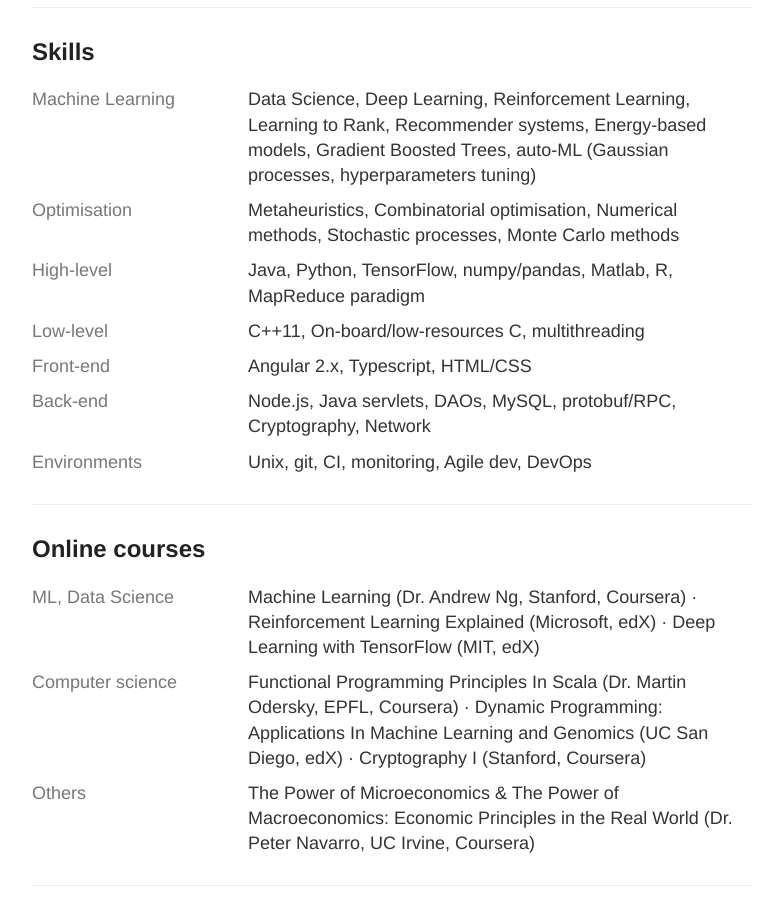
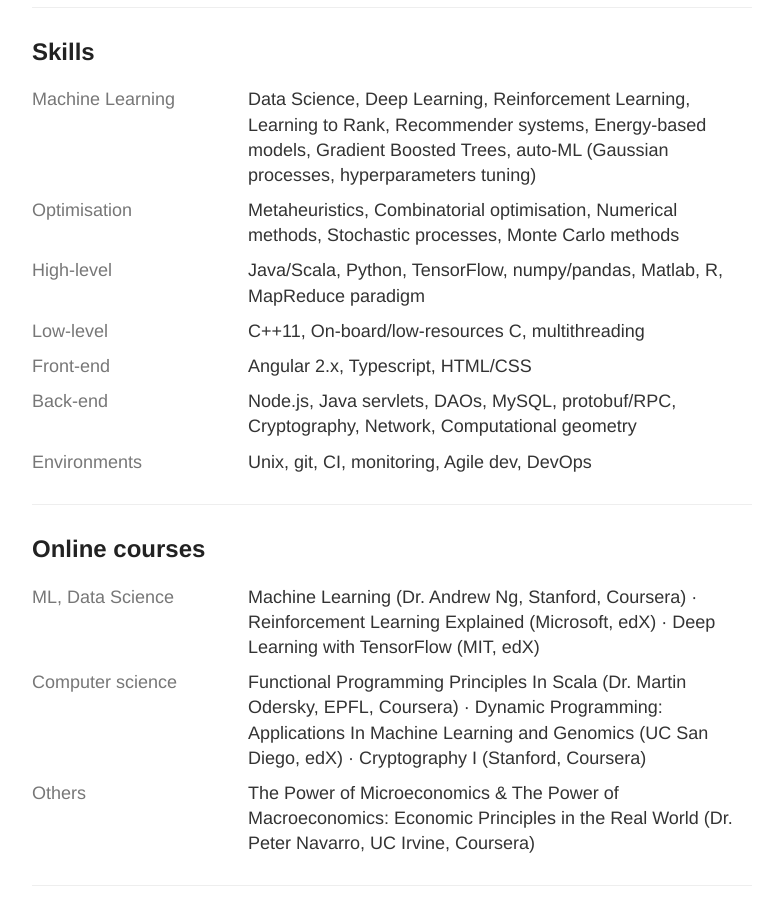
Before and after one commit to leonicoletti/leonicoletti.github.io, a Jekyll site: the page built from curriculum.html, in a window 1280 px wide and 900 px high, scrolled down 1933 px. Shown: the whole window, without its empty margins (248-1031 px from the left). Built offline with Jekyll 4.4.1, drawn with Linux system fonts in a browser that asks for light colours.

Commit message:
Computational geometry & Scala added.

```diff
--- a/_config.yml
+++ b/_config.yml
@@ -2,7 +2,7 @@
 name: Léo Nicoletti
 description: Senior Machine Learning scientist, research engineer
 avatar: https://avatars1.githubusercontent.com/u/12911256?s=460&v=4
-long_description: I am a Research Engineer in Grenoble, working on Machine Learning and applied mathematics problems. I have a strong interest in all AI-related fields, especially Reinforcement Learning. I graduated from the Grenoble Institute of Technology (ENSIMAG) in 2016.
+long_description: I am a Research Engineer in Grenoble, working on Machine Learning and applied mathematics problems. I have a strong interest in all AI-related fields and mathematics for the industry. I graduated from the Grenoble Institute of Technology (ENSIMAG) in 2016.
 
 disqus:
 google_analytics: UA-154208473-1
--- a/curriculum.html
+++ b/curriculum.html
@@ -56,7 +56,7 @@
       </div>
     <div class="row">
       <div class="column-left">High-level</div>
-      <div class="column-right">Java, Python, TensorFlow, numpy/pandas, Matlab, R, MapReduce paradigm</div>
+      <div class="column-right">Java/Scala, Python, TensorFlow, numpy/pandas, Matlab, R, MapReduce paradigm</div>
     </div>
     <div class="row">
       <div class="column-left">Low-level</div>
@@ -68,7 +68,7 @@
     </div>
     <div class="row">
       <div class="column-left">Back-end</div>
-      <div class="column-right">Node.js, Java servlets, DAOs, MySQL, protobuf/RPC, Cryptography, Network</div>
+      <div class="column-right">Node.js, Java servlets, DAOs, MySQL, protobuf/RPC, Cryptography, Network, Computational geometry</div>
     </div>
     <div class="row">
       <div class="column-left">Environments</div>
```
Also changed, not shown: 2 other files.
